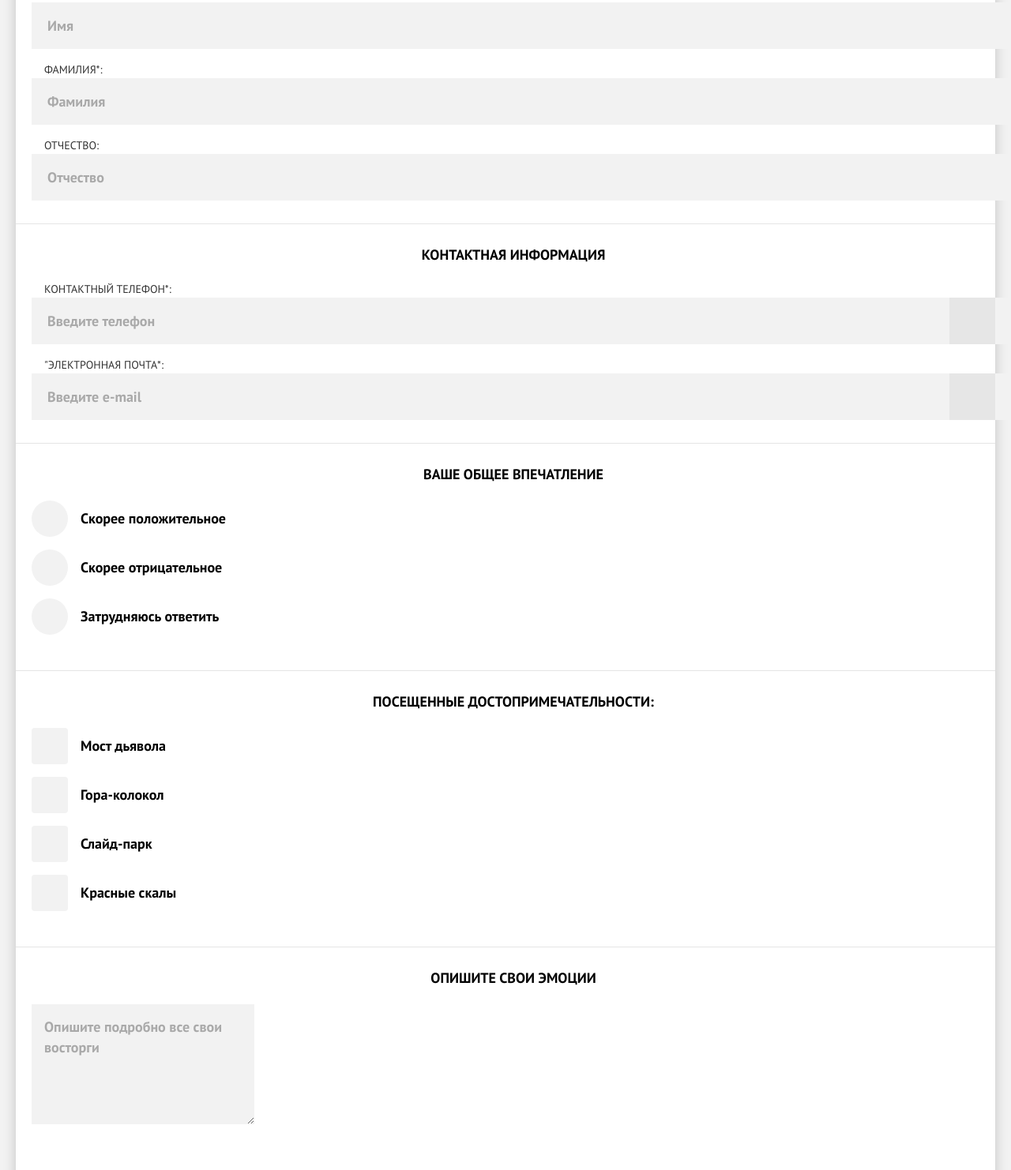
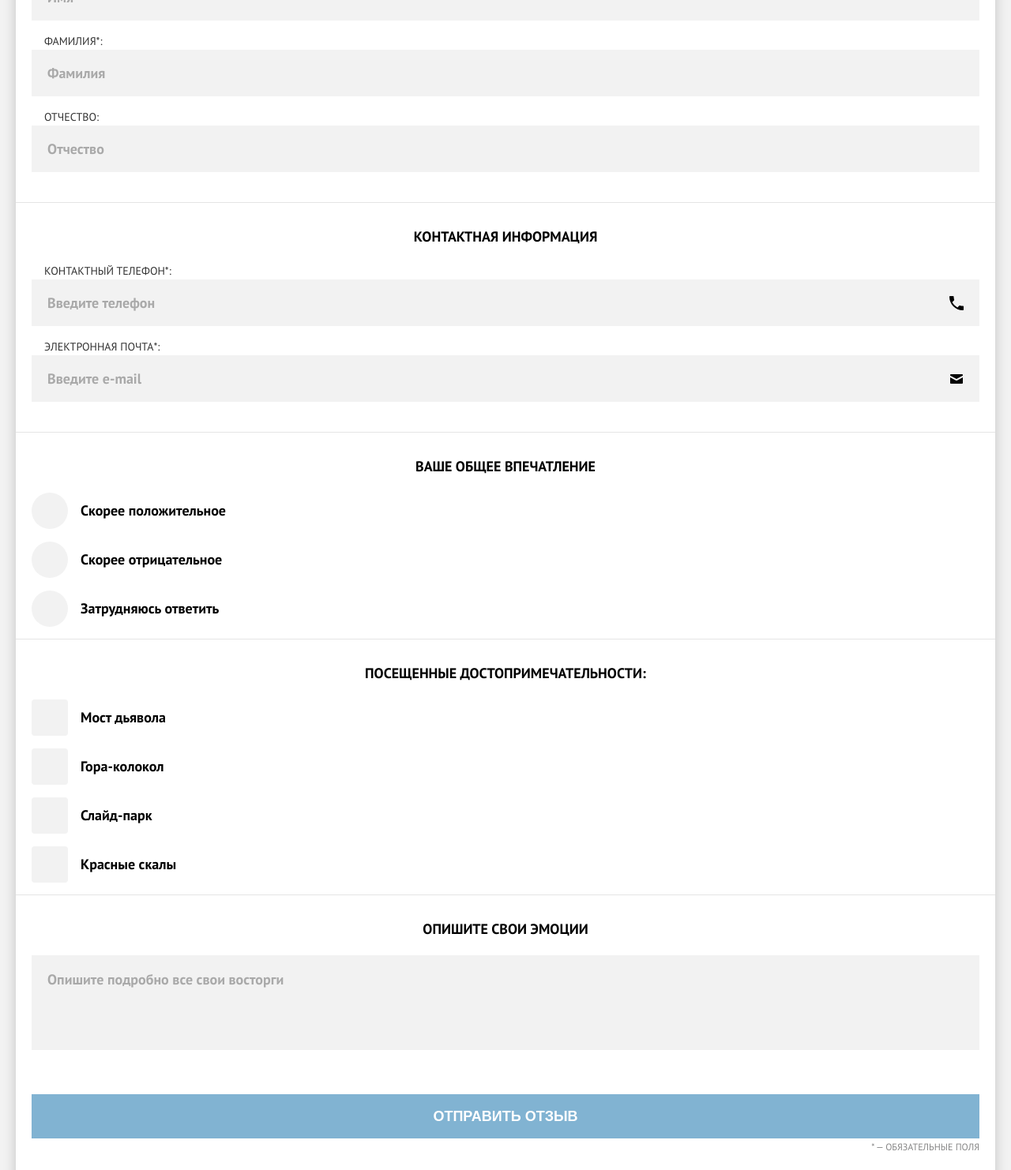
Before and after one commit to V17K/sedona, a plain HTML site: page docs/form.html in a window 1280 px wide. Shown: the part 727-2209 px from the top of the page at 79% size. Drawn offline with Linux system fonts and the light colour scheme.

Commit message:
Стилизация страницы фор

```diff
--- a/app/scss/blocks/buttons.scss
+++ b/app/scss/blocks/buttons.scss
@@ -37,13 +37,11 @@
 
 .btn--small {
     padding: 16px 34px;
+    width: 100%;
     @include media($tablet){
         padding: 16px 55px;
     }
 }
-
-
-
 
 
 .btn:disabled {
@@ -89,13 +87,15 @@
 .review__psevdo:after {
     content: "";
     position: absolute;
-    width: 20px;
-    height: 20px;
+    width: 16px;
+    height: 16px;
     border-radius: 50%;
     background-color: #000;
-    left: 13px;
-    top: 13px;
+    left: 15px;
+    top: 15px;
     opacity: 0;
+    transform: scale(0);
+    transition: transform 0.2s ease, opacity 0.2s ease;
 }
 
 .review__origin:checked ~ .review__psevdo:after {
@@ -122,6 +122,8 @@
     position: relative;
     flex-shrink: 0;
     background-color: #f2f2f2;
+    position: relative;
+
 }
 
 .attraction__psevdo:after {
@@ -131,9 +133,11 @@
     border-radius: 50%;
     background-color: #000;
     transform: scale(0);
-    opacity: 1;
+    opacity: 0;
     transition: transform 0.2s ease, opacity 0.2s ease;
+    background: url(../img/tick.svg) no-repeat center center;
 }
+
 
 .attraction__origin:checked ~ .attraction__psevdo:after {
     transform: scale(1);
--- a/app/scss/blocks/content.scss
+++ b/app/scss/blocks/content.scss
@@ -1,14 +1,16 @@
 .content {
     text-align: center;
-    padding: 32px 20px 16px;
+    max-width: 270px;
+    margin: 0 auto;
     @include media($tablet) {
-    padding-bottom: 56px;
+    max-width: 485px;
+    margin: 0 auto;
     }
 }
 
 .content__title {
     text-transform: uppercase;
-    padding-bottom: 35px;
+    padding-bottom: 25px;
     margin: 0;
     @include font(18px, 26px, 700, $basic-family);
 }
@@ -25,15 +27,5 @@
 }
 
 .content--form{
-    padding: 36px 20px 28px;
-    position: relative;
+    margin-bottom: 28px;
 }
-
-.content--form::before {
-    content: "";
-    border-bottom: 1px solid #e5e5e5;
-    position: absolute;
-    bottom: 0;
-    left: 0;
-    right: 0;
-}
--- a/app/scss/blocks/form.scss
+++ b/app/scss/blocks/field.scss
@@ -1,17 +1,15 @@
-.form__field {
-
+.field:not(:last-child){
+    padding-bottom: 16px;
+}
+.field:last-child{
+    padding-bottom: 39px;
 }
 
-
-.form__data {
+.field__data {
     position: relative;
 }
 
-.form__data:not(:last-child) {
-    margin-bottom: 16px;
-}
-
-.form__data--action:after {
+.field__data--action:after {
     content: "";
     height: 100%;
     width: 58px;
@@ -21,37 +19,48 @@
     right: 0;
     top: 0;
     pointer-events: none;
+
 }
 
-.form__input {
+.field__data--phone::after{
+    background: url(../img/phone-icon.svg) no-repeat center center;
+}
+
+.field__data--mail::after{
+    background: url(../img/mail-icon.svg) no-repeat center center;
+}
+
+.field__input {
     border: 4px solid #f2f2f2;
     border-radius: 0;
     background-color: #f2f2f2;
     display: block;
     width: 100%;
-    padding: 14px 16px;
+    padding: 14px 60px 14px 16px;
     @include font(18px, 26px, 700, $basic-family);
     color: #000;
     height: 100%;
     outline: 0;
+    box-sizing: border-box;
+    position: relative;
 }
 
-.form__input:focus {
+.field__input:focus {
     border-color: #e5e5e5;
     background-color: #fff;
 }
 
-.form__input::placeholder {
+.field__input::placeholder {
     color: rgba(0, 0, 0, 0.3);
     opacity: 1;
 }
 
-.form__input:hover{
+.field__input:hover{
     background-color: #E5E5E5;
     border: 4px solid #E5E5E5;
 }
 
-.form__label {
+.field__label {
     display: block;
     padding-left: 16px;
     @include font(14px, 21px, 400, $basic-family);
@@ -59,13 +68,11 @@
     color: #333333;
 }
 
-.form__textarea{
-    background-color: #F2F2F2;
-    padding: 16px;
-    @include font(18px, 26px, 700, $basic-family);
-    color: rgba(0, 0, 0, 0.3);
-    border: 0;
-    width: 250px;
+
+.field__input--area{
     height: 120px;
     margin-bottom: 26px;
+    resize: none;
+    width: 100%;
+    box-sizing: border-box;
 }
--- a/app/scss/blocks/fieldset.scss
+++ b/app/scss/blocks/fieldset.scss
@@ -1,9 +1,8 @@
-
-.fieldset{
+.fieldset {
     border: 0;
-    margin: 0;
+    margin: 0 0 30px;
     position: relative;
-    padding: 0 0 30px 20px;
+    padding: 0 20px;
 }
 
 .fieldset:not(:last-child):before {
@@ -14,3 +13,17 @@
     left: 0;
     right: 0;
 }
+
+
+.form__field {
+    position: relative;
+}
+
+.form__field::after {
+    content: "";
+    border-bottom: 1px solid #e5e5e5;
+    position: absolute;
+    top: 0;
+    left: 0;
+    right: 0;
+}
--- a/app/scss/blocks/header.scss
+++ b/app/scss/blocks/header.scss
@@ -25,6 +25,7 @@
     background-size: cover;
     position: relative;
     text-align: center;
+    margin-bottom: 36px;
 }
 
 .header__content--form{
--- a/app/scss/blocks/legend.scss
+++ b/app/scss/blocks/legend.scss
@@ -3,5 +3,5 @@
     @include font(18px, 26px, 700, $basic-family);
     text-transform: uppercase;
     color: #000;
-    padding: 26px 75px 20px;
+    padding-bottom: 20px;
 }
--- a/app/scss/blocks/search.scss
+++ b/app/scss/blocks/send__review.scss
@@ -1,6 +1,7 @@
 .search {
     text-align: center;
-    margin-bottom: 50px ;
+    margin-bottom: 50px;
+    width: 100%;
 }
 
 .search__heading{
@@ -30,7 +31,14 @@
     }
 }
 
-.search__inner-descr{
+.send__review{
+    text-align: center;
+    margin-bottom: 48px;
+    padding: 0 20px;
+}
+
+.send__descr{
+    text-align: right;
     padding: 0;
     margin: 0;
     @include font(12px, 21px, 400, $basic-family);
--- a/app/scss/main.scss
+++ b/app/scss/main.scss
@@ -14,13 +14,13 @@
 @import 'blocks/main';
 @import 'blocks/content';
 @import 'blocks/adv';
-@import 'blocks/search';
+@import 'blocks/send__review';
 @import 'blocks/map';
 @import 'blocks/footer';
 @import 'blocks/social';
 @import 'blocks/copywrite';
 @import 'blocks/buttons';
-@import 'blocks/form';
 @import 'blocks/fieldset';
 @import 'blocks/data';
 @import 'blocks/legend';
+@import 'blocks/field';
--- a/docs/form.html
+++ b/docs/form.html
@@ -5,7 +5,7 @@
   <meta charset="UTF-8">
   <meta name="viewport" content="width=device-width, initial-scale=1.0">
   <title>Document</title>
-  <link rel="stylesheet" href="css/main.css?t=1666641382776">
+  <link rel="stylesheet" href="css/main.css?t=1667055664628">
   <svg xmlns="http://www.w3.org/2000/svg" display="none">
     <symbol id="yt" viewBox="0 0 24 24">
       <path
@@ -72,79 +72,89 @@
           <div class="form__field">
             <fieldset class="fieldset">
               <legend class="legend">Представьтесь</legend>
-              <label for="fname" class="form__label">Имя*:</label>
-              <div class="form__data">
-                <input type="text" id="fname" name="fname" class="form__input" placeholder="Имя">
+              <div class="field">
+                <label for="fname" class="field__label">Имя*:</label>
+                <div class="field__data">
+                  <input type="text" id="fname" name="fname" class="field__input" placeholder="Имя">
+                </div>
               </div>
-              <label for="surname" class="form__label">Фамилия*:</label>
-              <div class="form__data">
-                <input type="text" id="surname" name="surname" class="form__input" placeholder="Фамилия">
+              <div class="field">
+                <label for="surname" class="field__label">Фамилия*:</label>
+                <div class="field__data">
+                  <input type="text" id="surname" name="surname" class="field__input" placeholder="Фамилия">
+                </div>
               </div>
-              <label for="sname" class="form__label">Отчество:</label>
-              <div class="form__data">
-                <input type="text" id="sname" name="sname" class="form__input" placeholder="Отчество">
+              <div class="field">
+                <label for="sname" class="field__label">Отчество:</label>
+                <div class="field__data">
+                  <input type="text" id="sname" name="sname" class="field__input" placeholder="Отчество">
+                </div>
               </div>
             </fieldset>
             <fieldset class="fieldset">
               <legend class="legend">Контактная информация</legend>
-              <label for="phone" class="form__label">Контактный телефон*:</label>
-              <div class="form__data form__data--action form__data--phone">
-                <input type="text" id="phone" name="phone" placeholder="Введите телефон" class="form__input">
+              <div class="field">
+                <label for="phone" class="field__label">Контактный телефон*:</label>
+                <div class="field__data field__data--action field__data--phone">
+                  <input type="text" id="phone" name="phone" placeholder="Введите телефон" class="field__input">
+                </div>
               </div>
-              <label for="phone" class="form__label">"Электронная почта*:</label>
-              <div class="form__data form__data--action form__data--mail">
-                <input type="text" id="phone" name="phone" placeholder="Введите e-mail" class="form__input">
+              <div class="field">
+                <label for="phone" class="field__label">Электронная почта*:</label>
+                <div class="field__data field__data--action field__data--mail">
+                  <input type="text" id="phone" name="phone" placeholder="Введите e-mail" class="field__input">
+                </div>
               </div>
             </fieldset>
             <fieldset class="fieldset">
               <legend class="legend">Ваше общее впечатление</legend>
-              <div class="review review--inline">
-                <input type="radio" id="plus" class="review__origin">
+              <label class="review review--inline">
+                <input type="radio" id="plus" class="review__origin" name="group">
                 <span class="review__psevdo"></span>
-                <label for="plus" class="review__label">Скорее положительное</label>
-              </div>
-              <div class="review review--inline">
-                <input type="radio" id="plus" class="review__origin">
+                <span for="plus" class="review__label">Скорее положительное</span>
+              </label>
+              <label class="review review--inline">
+                <input type="radio" id="plus-1" class="review__origin" name="group">
                 <span class="review__psevdo"></span>
-                <label for="plus" class="review__label">Скорее отрицательное</label>
-              </div>
-              <div class="review review--inline">
-                <input type="radio" id="plus" class="review__origin">
+                <spanfor="plus-1" class="review__label">Скорее отрицательное</span>
+              </label>
+              <label class="review review--inline">
+                <input type="radio" id="plus-2" class="review__origin" name="group">
                 <span class="review__psevdo"></span>
-                <label for="plus" class="review__label">Затрудняюсь ответить</label>
-              </div>
+                <span for="plus-2" class="review__label">Затрудняюсь ответить</span>
+              </label>
             </fieldset>
             <fieldset class="fieldset">
               <legend class="legend">Посещенные достопримечательности:</legend>
-              <div class="attraction">
+              <label class="attraction">
                 <input type="checkbox" class="attraction__origin" id="bridge">
                 <span class="attraction__psevdo"></span>
-                <label for="bridge" class="attraction__label">Мост дьявола</label>
-              </div>
-              <div class="attraction">
+                <span for="bridge" class="attraction__label">Мост дьявола</span>
+              </label>
+              <label class="attraction">
                 <input type="checkbox" class="attraction__origin" id="mountin">
                 <span class="attraction__psevdo"></span>
-                <label for="mountin" class="attraction__label">Гора-колокол</label>
-              </div>
-              <div class="attraction">
+                <span for="mountin" class="attraction__label">Гора-колокол</span>
+              </label>
+              <label class="attraction">
                 <input type="checkbox" class="attraction__origin" id="park">
                 <span class="attraction__psevdo"></span>
-                <label for="park" class="attraction__label">Слайд-парк</label>
-              </div>
-              <div class="attraction">
+                <span for="park" class="attraction__label">Слайд-парк</span>
+              </label>
+              <label class="attraction">
                 <input type="checkbox" class="attraction__origin" id="rock">
                 <span class="attraction__psevdo"></span>
-                <label for="rock" class="attraction__label">Красные скалы</label>
-              </div>
+                <span for="rock" class="attraction__label">Красные скалы</span>
+              </label>
             </fieldset>
             <fieldset class="fieldset">
               <legend class="legend">Опишите свои эмоции</legend>
-              <textarea name="emotions" id="emotions" cols="30" rows="10" class="form__textarea">Опишите подробно все свои восторги</textarea>
+              <textarea name="about" id="about" class="field__input field__input--area" placeholder="Опишите подробно все свои восторги"></textarea>
             </fieldset>
           </div>
-          <div class="search">
+          <div class="send__review">
             <button class="btn btn--brand btn--small" type="submit">Отправить отзыв</button>
-            <p class="search__inner-descr">* — обязательные поля</p>
+            <p class="send__descr">* — обязательные поля</p>
           </div>
         </form>
         <footer class="footer">
```
Also changed, not shown: app/html/form.html (+52 -42 lines), app/scss/blocks/adv.scss (+9 -11 lines), docs/index.html (+1 -1 lines), app/img/mail-icon.svg (added), app/img/tick.svg (added), docs/css/main.css, docs/img/mail-icon.svg (added), docs/img/tick.svg (added).
